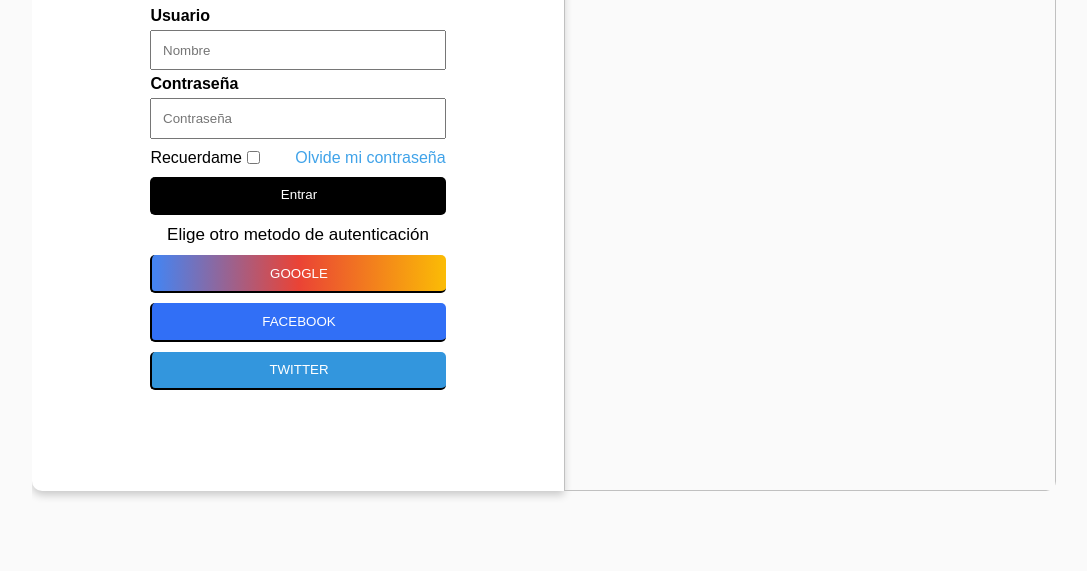
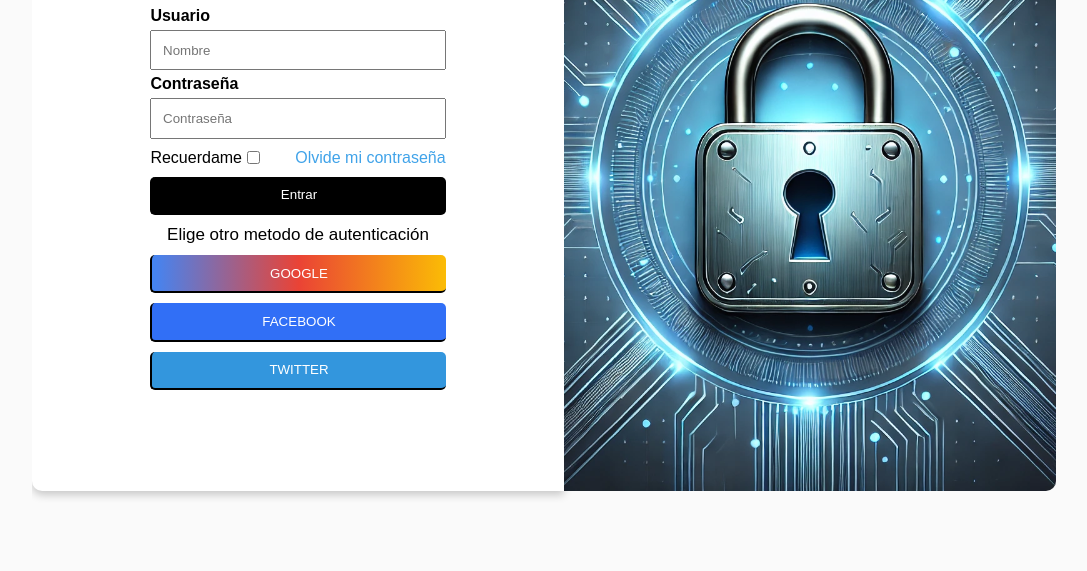
Before and after one commit to MauroValenzuelaa/formulario, a plain HTML site: page index.html in a window 1280 px wide. Shown: the part 229-800 px from the top of the page, without its empty margins (96-1183 px from the left). Drawn offline with Linux system fonts and the light colour scheme; the site is published under a folder, as on GitHub Pages, so addresses that start at the root find nothing.

Commit message:
modificando rutas html

```diff
--- a/index.html
+++ b/index.html
@@ -66,7 +66,7 @@
                 </form>
             </div>
             <div class="img-container">
-                <img src="/fondo.jpg" alt="" />
+                <img src="fondo.jpg" alt="imagen de fondo" />
             </div>
         </div>
     </body>
```
